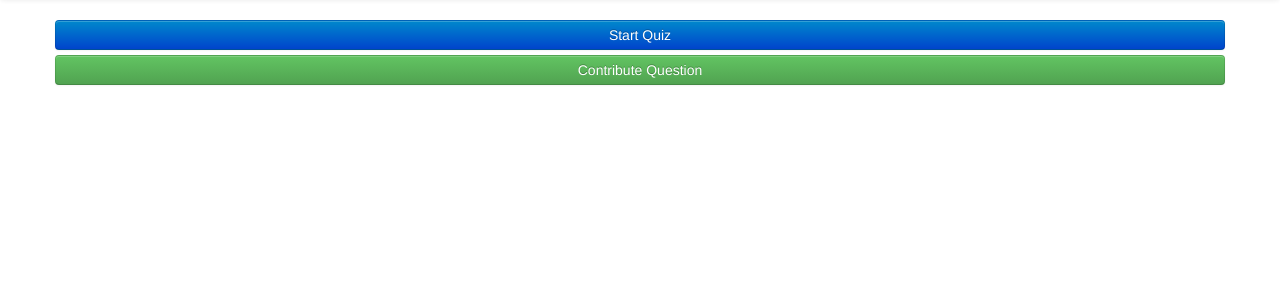
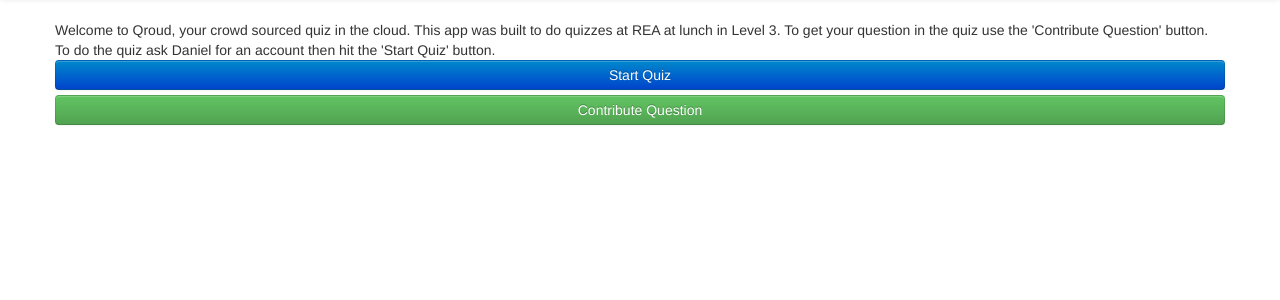
Before and after one commit to smarthall/Qroud, a Django app: page / in a window 1280 px wide. Shown: the part 42-342 px from the top of the page. Run offline with Django 3.2, Linux system fonts and the light colour scheme; some libraries are stand-ins or nearby versions.

Commit message:
Content on the index page

```diff
--- a/quiz/templates/quiz_index.html
+++ b/quiz/templates/quiz_index.html
@@ -2,6 +2,7 @@
 
 {% block content %}
 <p>
+Welcome to Qroud, your crowd sourced quiz in the cloud. This app was built to do quizzes at REA at lunch in Level 3. To get your question in the quiz use the 'Contribute Question' button. To do the quiz ask Daniel for an account then hit the 'Start Quiz' button.
 <a class="btn btn-primary btn-block" href='/quiz/doquiz'>Start Quiz</a>
 <a class="btn btn-success btn-block" href='/quiz/newquestion'>Contribute Question</a>
 </p>
```
